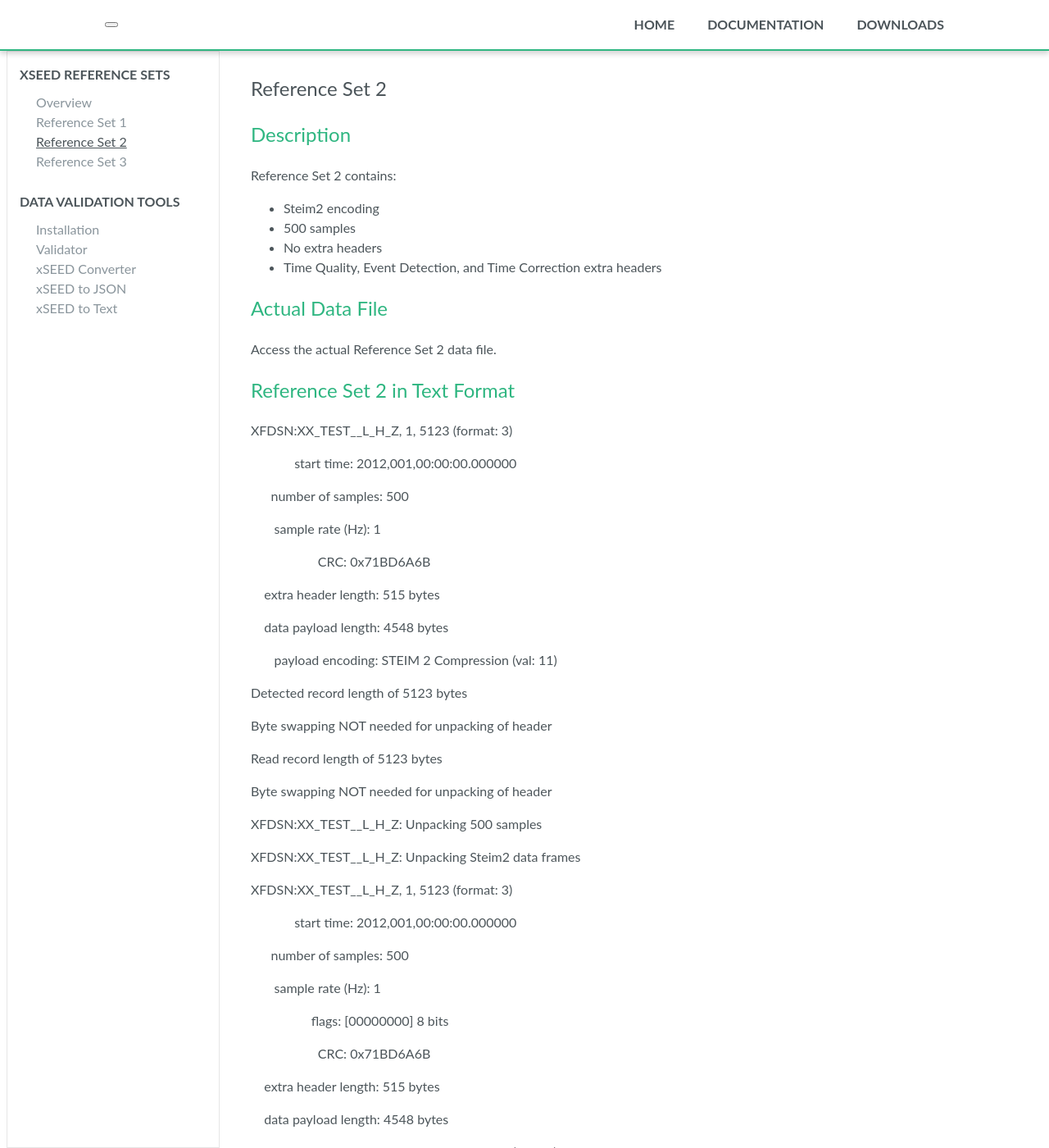
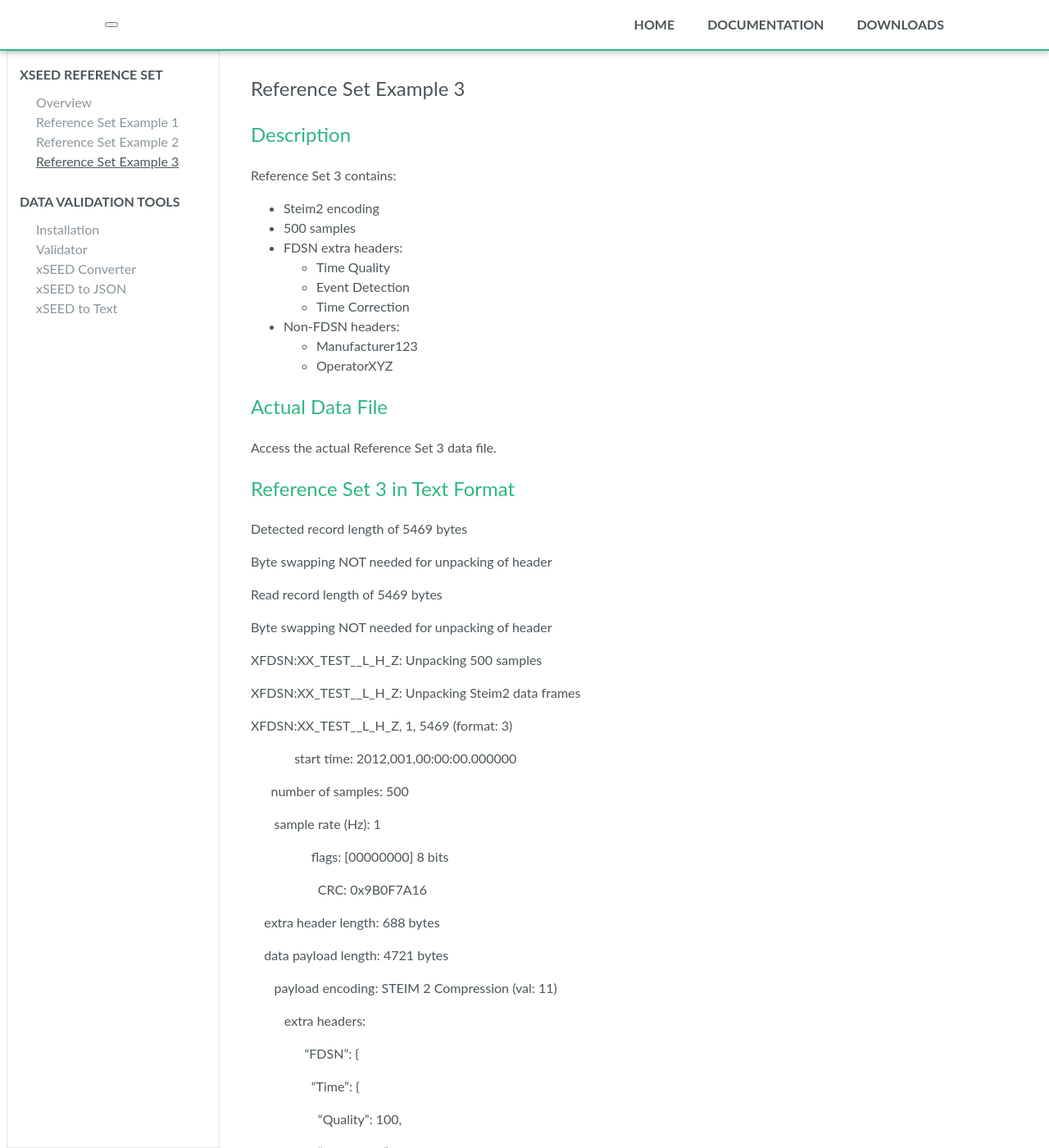
Before and after one commit to jeffreyleifer/xseed-utils, a Jekyll site: the page built from docs/_documentation/xSEED Reference Set/Reference-Set-Example-3.md, in a window 1280 px wide and 1400 px high. Shown: the whole window at 82% size. Built offline with Jekyll 4.4.1, drawn with Linux system fonts in a browser that asks for light colours; nearby versions of some CDN libraries; comment, search, counter and statistics services are not loaded; some of the changed text lies outside the part shown.

Commit message:
Changes to reference set files

```diff
--- a/docs/_config.yml
+++ b/docs/_config.yml
@@ -59,5 +59,5 @@ client:
     url: "https://iris.edu"
 
 category_order:
-    - 'xSEED Reference Sets'
+    - 'xSEED Reference Set'
     - 'Data Validation Tools'
--- a/docs/_documentation/xSEED Reference Set/Reference-Set-2.md
+++ b/docs/_documentation/xSEED Reference Set/Reference-Set-Example-3.md
@@ -1,46 +1,35 @@
 ---
 layout: documentation
-category: xSEED Reference Sets
-order: 3
-title: Reference Set 2
+category: xSEED Reference Set
+order: 4
+title: Reference Set Example 3
 ---
 
 ## Description
 
-Reference Set 2 contains:
+Reference Set 3 contains:
 
 - Steim2 encoding
 - 500 samples
-- No extra headers
-- Time Quality, Event Detection, and Time Correction extra headers
+- FDSN extra headers:
+   - Time Quality
+   - Event Detection
+   - Time Correction
+- Non-FDSN headers:
+  - Manufacturer123
+  - OperatorXYZ
 
 ## Actual Data File
 
-Access the actual Reference Set 2 data file.
+Access the actual Reference Set 3 data file.
 
-## Reference Set 2 in Text Format
+## Reference Set 3 in Text Format
 
-XFDSN:XX_TEST__L_H_Z, 1, 5123 (format: 3)
-
-             start time: 2012,001,00:00:00.000000
-
-      number of samples: 500
-
-       sample rate (Hz): 1
-
-                    CRC: 0x71BD6A6B
-
-    extra header length: 515 bytes
-
-    data payload length: 4548 bytes
-
-       payload encoding: STEIM 2 Compression (val: 11)
-
-Detected record length of 5123 bytes
+Detected record length of 5469 bytes
 
 Byte swapping NOT needed for unpacking of header
 
-Read record length of 5123 bytes
+Read record length of 5469 bytes
 
 Byte swapping NOT needed for unpacking of header
 
@@ -48,7 +37,7 @@ XFDSN:XX_TEST__L_H_Z: Unpacking 500 samples
 
 XFDSN:XX_TEST__L_H_Z: Unpacking Steim2 data frames
 
-XFDSN:XX_TEST__L_H_Z, 1, 5123 (format: 3)
+XFDSN:XX_TEST__L_H_Z, 1, 5469 (format: 3)
 
              start time: 2012,001,00:00:00.000000
 
@@ -58,11 +47,11 @@ XFDSN:XX_TEST__L_H_Z, 1, 5123 (format: 3)
 
                   flags: [00000000] 8 bits
 
-                    CRC: 0x71BD6A6B
+                    CRC: 0x9B0F7A16
 
-    extra header length: 515 bytes
+    extra header length: 688 bytes
 
-    data payload length: 4548 bytes
+    data payload length: 4721 bytes
 
        payload encoding: STEIM 2 Compression (val: 11)
 
@@ -145,6 +134,30 @@ XFDSN:XX_TEST__L_H_Z, 1, 5123 (format: 3)
                       }
 
                     ]
+
+                  }
+
+                },
+
+                "OperatorXYZ": {
+
+                  "DSP": {
+
+                    "PeakRMS": 340,
+
+                    "RMSWindow": 23
+
+                  }
+
+                },
+
+                "Manufacturer123": {
+
+                  "Metadata": {
+
+                    "FilamentCurrent": 5000,
+
+                    "HyperCoordinates": "R.A. 00h 44m 37.99s, Dec. +41° 29′ 23.6"
 
                   }
 
```
Also changed, not shown: docs/_documentation/xSEED Reference Set/Overview.md (+1 -1 lines), docs/_documentation/xSEED Reference Set/Reference-Set-Example-1.md (renamed from docs/_documentation/xSEED Reference Set/Reference-Set-1.md, +5 -6 lines), docs/_documentation/xSEED Reference Set/Reference-Set-Example-2.md (renamed from docs/_documentation/xSEED Reference Set/Reference-Set-3.md, +32 -40 lines), docs/documentation.md (+1 -4 lines).
